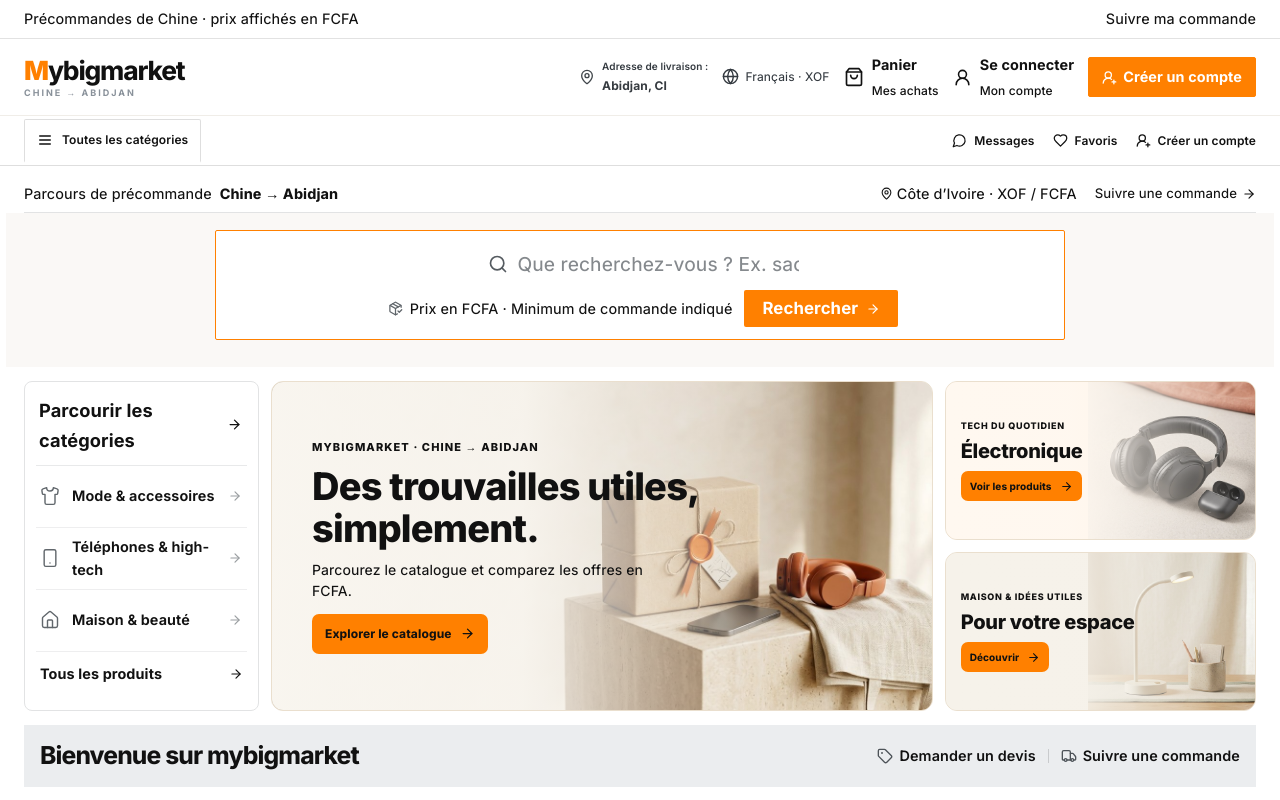
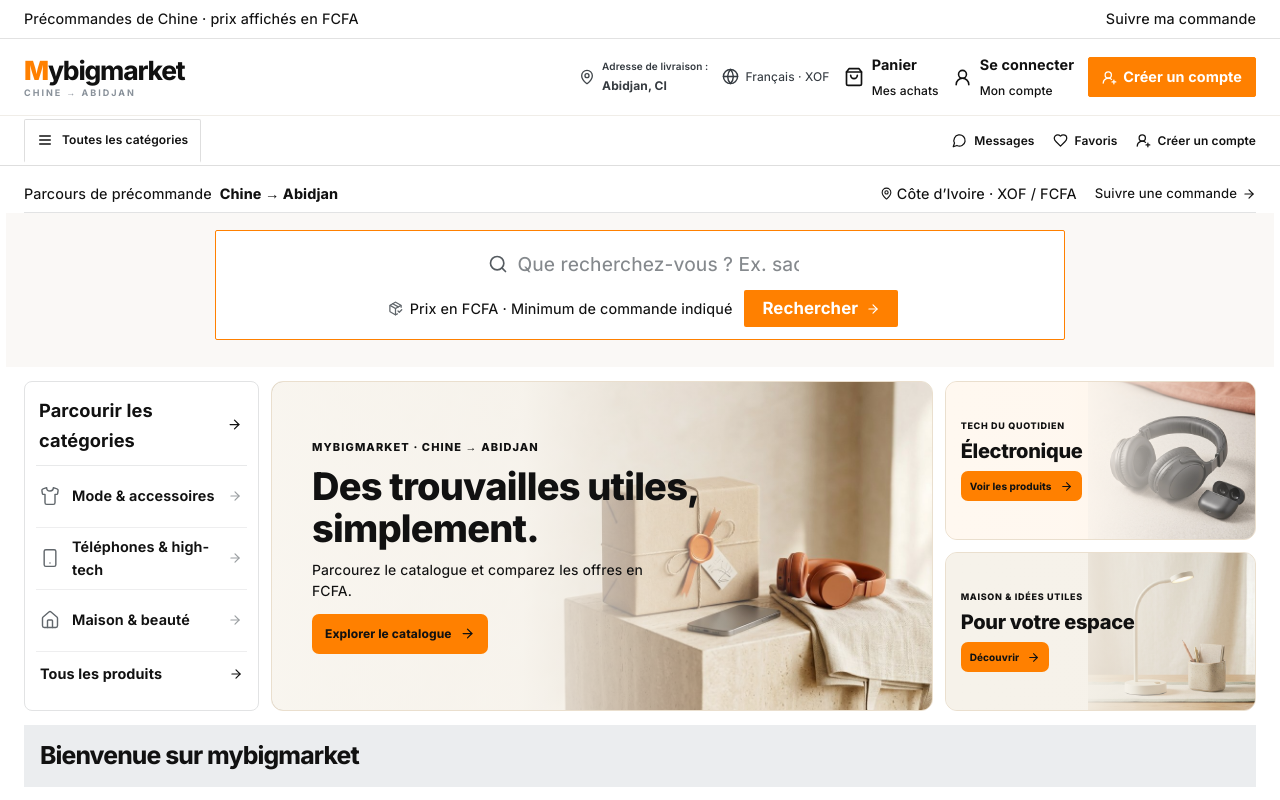
Before and after one commit to kouakoumark9-blip/Mybigmarket, a Next.js app: page / in a window 1280 px wide. Shown: the top 800 px of the page. Built offline with nearby package versions, Linux system fonts and the light colour scheme; no server answers; the database is empty.

Commit message:
Remove home welcome-row shortcuts

```diff
--- a/app/page.tsx
+++ b/app/page.tsx
@@ -1,6 +1,6 @@
 import Link from "next/link";
 import Image from "next/image";
-import { ArrowRight, BadgeCheck, Boxes, CircleHelp, House, MapPin, PackageCheck, Search, Shirt, Smartphone, SlidersHorizontal, Tag, Truck, type LucideIcon } from "lucide-react";
+import { ArrowRight, BadgeCheck, Boxes, CircleHelp, House, MapPin, PackageCheck, Search, Shirt, Smartphone, SlidersHorizontal, Truck, type LucideIcon } from "lucide-react";
 import { categories, formatXof } from "@/lib/demo-data";
 import { getCatalogProducts } from "@/lib/catalog";
 import { ProductVisual } from "@/components/product-card";
@@ -57,9 +57,8 @@ export default async function HomePage() {
       </div>
     </section>
 
-    <section className="catalog-welcome-row" aria-label="Raccourcis d’achat">
+    <section className="catalog-welcome-row" aria-label="Bienvenue">
       <h1>Bienvenue sur <span>mybigmarket</span></h1>
-      <div><Link href="/demande-de-devis"><Tag size={15}/> Demander un devis</Link><i/><Link href="/compte/commandes"><Truck size={15}/> Suivre une commande</Link></div>
     </section>
 
     <section className="catalog-discovery-layout catalog-discovery-products" aria-label="Explorer le catalogue">
```
